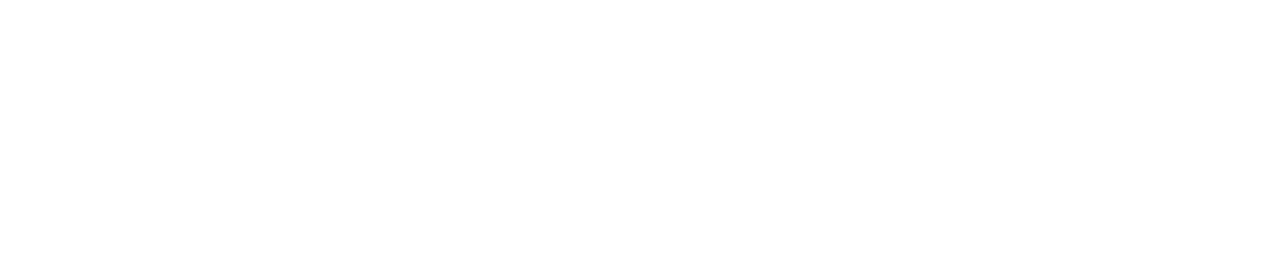
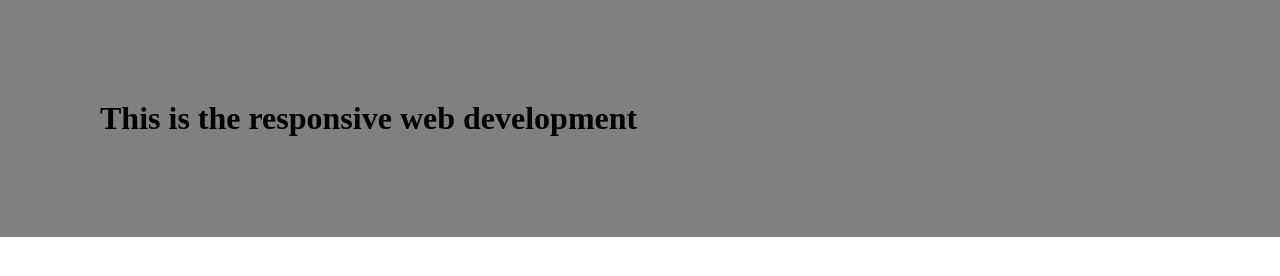
Before and after one commit to learnwithmeeee/index, a plain HTML site: page index.html in a window 1280 px wide. Drawn offline with Linux system fonts and the light colour scheme.

Commit message:
added a h1 tag in html

```diff
--- a/index.html
+++ b/index.html
@@ -8,6 +8,6 @@
     <title>Document</title>
 
 <body>
-
+   <h1>This is the responsive web development</h1>
 </body>
 </html>
--- a/style.css
+++ b/style.css
@@ -0,0 +1,8 @@
+*{
+    padding:0;
+    margin:0;
+}
+h1{
+    background-color: grey;
+    padding:100px
+}
```
